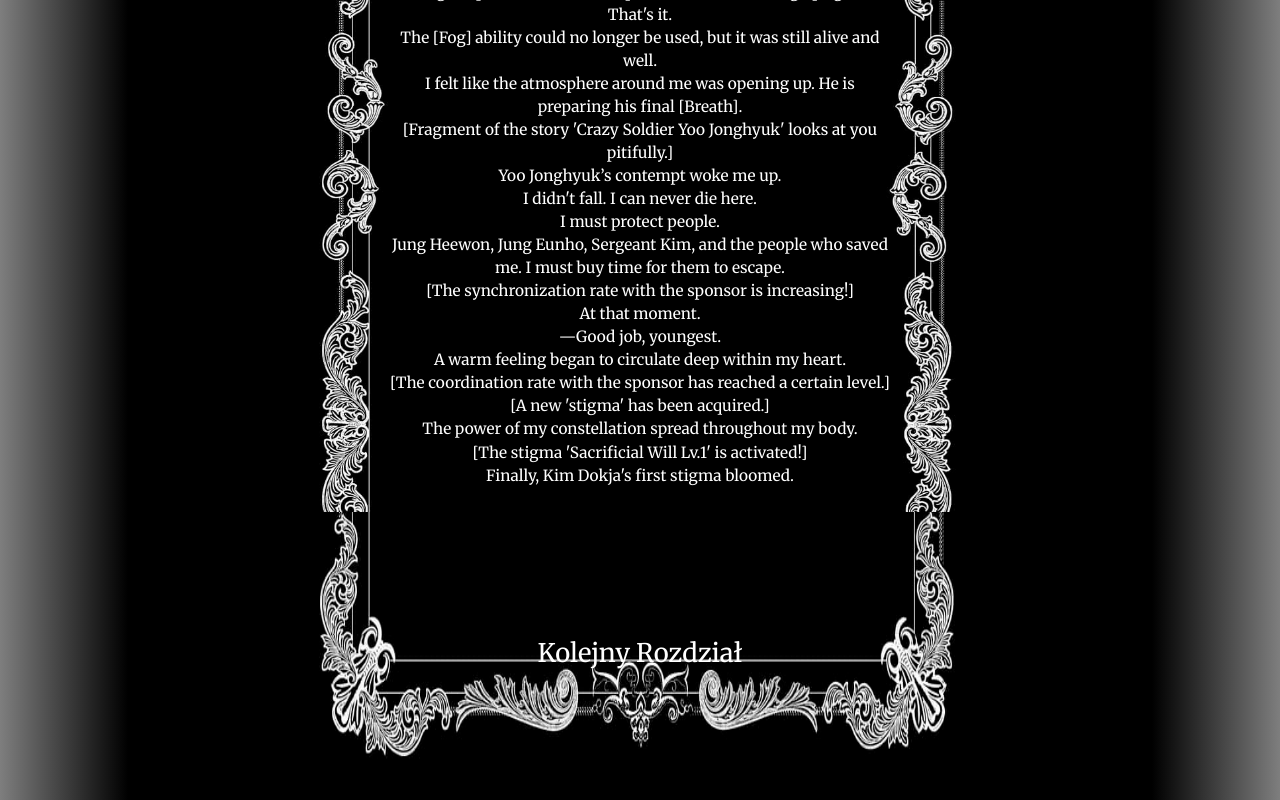
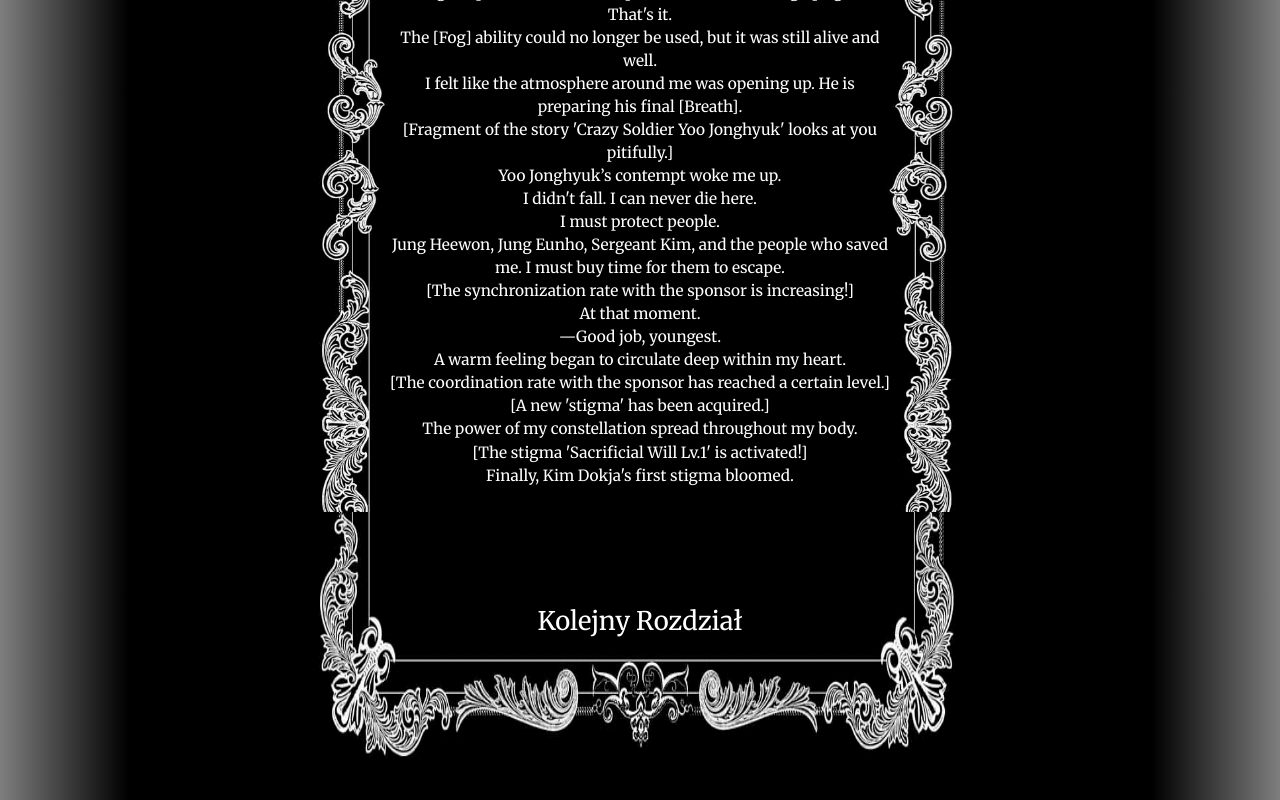
Before and after one commit to Staser16/orv, a React (Vite) app: page / in a window 1280 px wide. Shown: the part 7785-8585 px from the top of the page. Built offline with nearby package versions, Linux system fonts and the light colour scheme.

Commit message:
Update App.css

```diff
--- a/src/App.css
+++ b/src/App.css
@@ -104,7 +104,7 @@
 .d_button {
   width: 32vw;
   height: 3vw;
-  margin-bottom: 0vw;
+  margin-bottom: 5vw;
 }
 .frame {
   display: flex;
```
